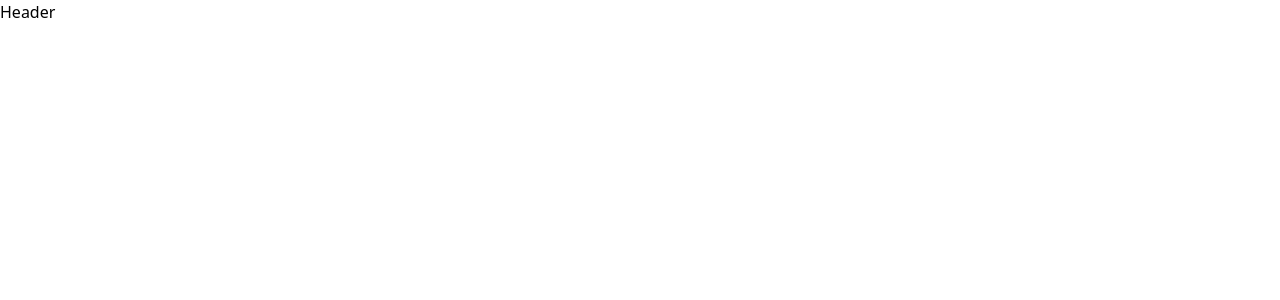
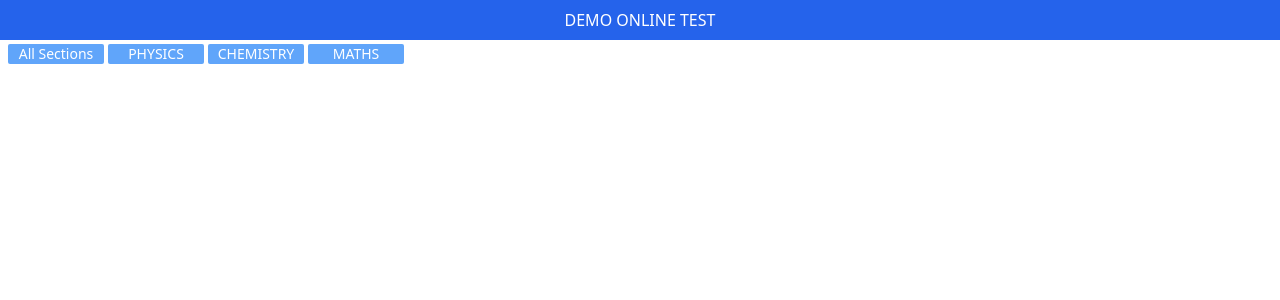
Before and after one commit to imon08/exam-panel, a Next.js app: page / in a window 1280 px wide. Shown: the top 300 px of the page. Built offline with nearby package versions, Linux system fonts and the light colour scheme.

Commit message:
setup redux

```diff
--- a/package.json
+++ b/package.json
@@ -10,9 +10,13 @@
   },
   "dependencies": {
     "@next/font": "13.1.6",
+    "@reduxjs/toolkit": "^1.9.2",
     "next": "13.1.6",
     "react": "18.2.0",
-    "react-dom": "18.2.0"
+    "react-dom": "18.2.0",
+    "react-redux": "^8.0.5",
+    "redux": "^4.2.1",
+    "save": "^2.9.0"
   },
   "devDependencies": {
     "autoprefixer": "^10.4.13",
--- a/src/components/Header.jsx
+++ b/src/components/Header.jsx
@@ -2,7 +2,9 @@ import React from 'react'
 
 const Header = () => {
   return (
-    <div>Header</div>
+    <div className='text-white bg-blue-600 w-full h-10 flex justify-center items-center'>
+        DEMO ONLINE TEST
+    </div>
   )
 }
 
--- /dev/null
+++ b/src/components/Navbar.jsx
@@ -0,0 +1,50 @@
+import { setActiveTab } from "@/slices/navSlice";
+import React from "react";
+import { useDispatch } from "react-redux";
+
+const Navbar = () => {
+  const dispatch = useDispatch();
+
+  const handleClick = (value) => {
+    dispatch(setActiveTab(value));
+  };
+
+  return (
+    <div className="w-[75%] flex gap-1 px-1 m-1">
+      <p
+        className="navButtons"
+        onClick={() => {
+          handleClick("all_sections");
+        }}
+      >
+        All Sections
+      </p>
+      <p
+        className="navButtons"
+        onClick={() => {
+          handleClick("physics");
+        }}
+      >
+        PHYSICS
+      </p>
+      <p
+        className="navButtons"
+        onClick={() => {
+          handleClick("chemisty");
+        }}
+      >
+        CHEMISTRY
+      </p>
+      <p
+        className="navButtons"
+        onClick={() => {
+          handleClick("maths");
+        }}
+      >
+        MATHS
+      </p>
+    </div>
+  );
+};
+
+export default Navbar;
--- a/src/pages/_app.js
+++ b/src/pages/_app.js
@@ -1,5 +1,11 @@
-import '@/styles/globals.css'
+import "@/styles/globals.css";
+import { Provider } from "react-redux";
+import store from "../store";
 
 export default function App({ Component, pageProps }) {
-  return <Component {...pageProps} />
+  return (
+    <Provider store={store}>
+      <Component {...pageProps} />
+    </Provider>
+  );
 }
--- a/src/pages/index.js
+++ b/src/pages/index.js
@@ -1,9 +1,11 @@
 import Header from "@/components/Header";
+import Navbar from "@/components/Navbar";
 
 export default function Home() {
   return (
     <div>
       <Header />
+      <Navbar />
     </div>
   );
 }
--- /dev/null
+++ b/src/slices/navSlice.js
@@ -0,0 +1,19 @@
+import { createSlice } from "@reduxjs/toolkit";
+
+export const navSlice = createSlice({
+  name: "nav",
+  initialState: {
+    activeNav: "all_section",
+  },
+  reducers: {
+    setActiveTab: (state, action) => {
+      state.activeNav = action.payload;
+      console.log(state.activeNav);
+    },
+  },
+});
+
+// Action creators are generated for each case reducer function
+export const { setActiveTab } = navSlice.actions;
+
+export default navSlice.reducer;
--- /dev/null
+++ b/src/store.js
@@ -0,0 +1,6 @@
+import { configureStore } from "@reduxjs/toolkit";
+import navSlice from "./slices/navSlice";
+
+export default configureStore({
+  reducer: { nav: navSlice },
+});
--- a/src/styles/globals.css
+++ b/src/styles/globals.css
@@ -1,3 +1,9 @@
 @tailwind base;
 @tailwind components;
 @tailwind utilities;
+
+@layer components {
+  .navButtons {
+    @apply bg-blue-400 w-24 text-center text-white text-sm rounded-sm flex justify-center items-center cursor-pointer;
+  }
+}
```
Also changed, not shown: 1 other file (tests, documents, lock files or other folders).
